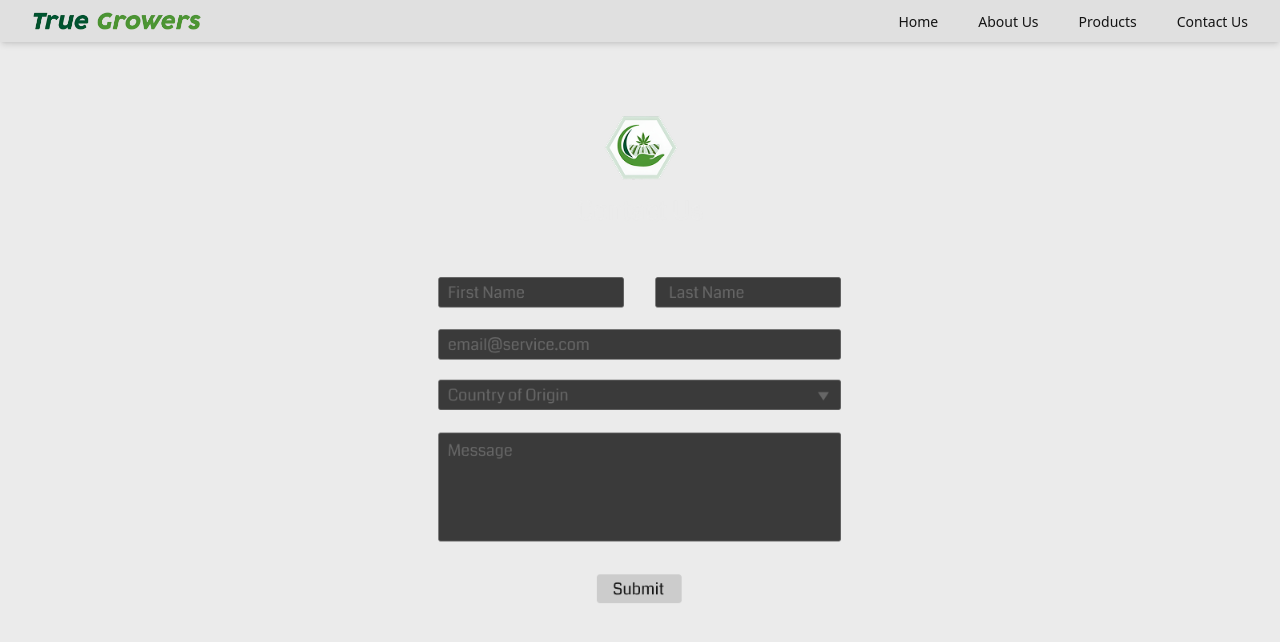
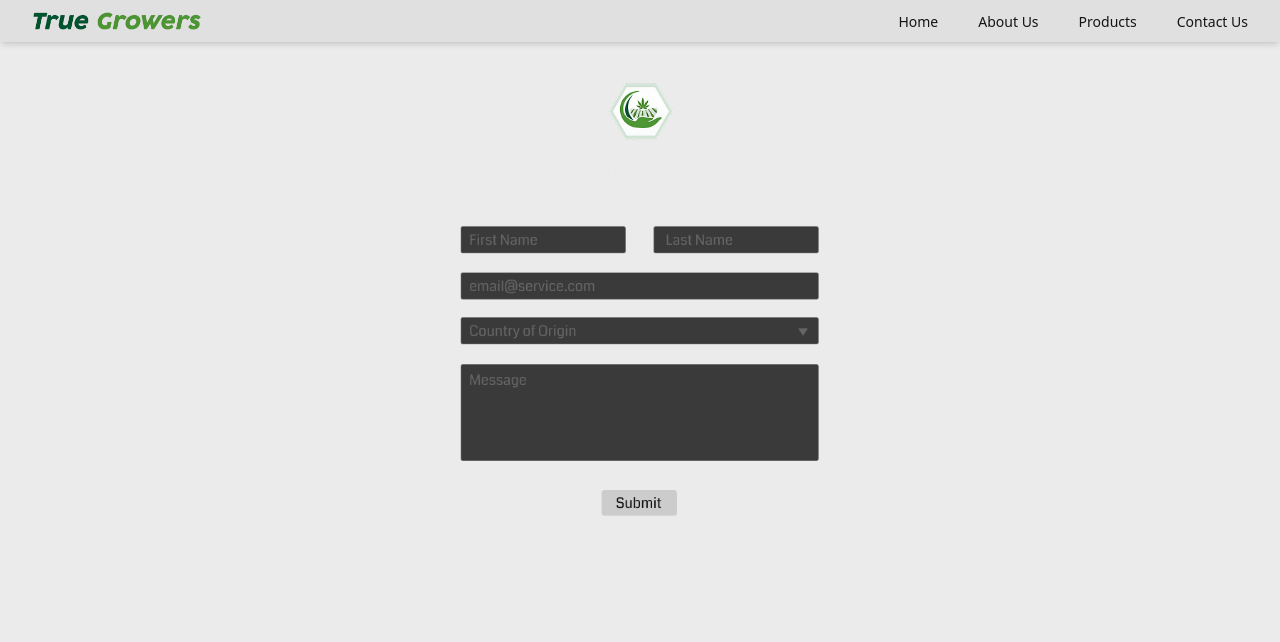
Before and after one commit to juliosantamariafgcu/True-Growers-Website, a Next.js app in the folder true-growers/: page /contact_us in a window 1280 px wide. Shown: the top 642 px of the page. Built offline with nearby package versions, Linux system fonts and the light colour scheme; a web font is replaced by a local one.

Commit message:
added missing page spacing

```diff
--- a/true-growers/src/app/contact_us/page.tsx
+++ b/true-growers/src/app/contact_us/page.tsx
@@ -4,12 +4,12 @@ import PageWrapper from "../wrapper";
 export default function Contact_Us() {
   return (
     <PageWrapper>
-        <div className="flex items-center justify-center mt-[50px]">
+        <div className="flex items-center justify-center mt-[20px] mb-2">
             <Image
                 src="/form-with-logo.png"
                 alt="Temp. Contact Form"
-                width={450}
-                height={450}
+                width={400}
+                height={400}
             />
         </div>
     </PageWrapper>
--- a/true-growers/src/app/page.tsx
+++ b/true-growers/src/app/page.tsx
@@ -35,7 +35,7 @@ export default function Home() {
         {/* Quote Section */}
         <div className="text-center my-12">
           <p className="font-normal text-2xl">
-            Cultivating innovation and quality in cannabis since 2021
+            "Cultivating innovation and quality in cannabis since 2021."
           </p>
         </div>
 
@@ -44,7 +44,8 @@ export default function Home() {
           {randomProducts.map((product) => (
             <div
               key={product.product_number}
-              className="rounded-xl p-4 bg-[#D2E4D6] dark:bg-[#36593D] hover:bg-[#4A9833] dark:hover:bg-[#346B24] transition-colors duration-300"
+              className="rounded-xl p-4 bg-[#D2E4D6] dark:bg-[#36593D] hover:bg-[#4A9833]
+              dark:hover:bg-[#346B24] transition-colors duration-300"
             >
               <div className="flex gap-4">
                 <Image
@@ -69,7 +70,8 @@ export default function Home() {
         <div className="flex justify-center pb-5">
           <Link
             href="/products"
-            className="button rounded py-2 px-6 font-medium bg-[#4A9833] dark:bg-[#015730] text-[#EBEBEB] hover:bg-[#346B24] dark:hover:bg-[#002816] transition-colors duration-300"
+            className="button rounded py-2 px-6 mb-6 font-medium bg-[#4A9833] dark:bg-[#015730]
+            text-[#EBEBEB] hover:bg-[#346B24] dark:hover:bg-[#002816] transition-colors duration-300"
           >
             More Products
           </Link>
@@ -79,6 +81,7 @@ export default function Home() {
         <LicensesAccordion />
 
       </div>
+    {/* Animation Wrapper */}
     </PageWrapper>
   );
 }
--- a/true-growers/src/app/products/[product_id]/page.tsx
+++ b/true-growers/src/app/products/[product_id]/page.tsx
@@ -51,7 +51,7 @@ export default async function ProductPage({
 
   return (
     <PageWrapper>
-      <div className="flex flex-col items-center">
+      <div className="flex flex-col items-center mb-6">
         {/* Back button */}
         <div className="w-[95%] max-w-5xl mb-4">
           <Link href="/products" className="text-[#439833] transition-colors duration-200 flex items-center">
--- a/true-growers/src/app/products/page.tsx
+++ b/true-growers/src/app/products/page.tsx
@@ -16,7 +16,7 @@ export default function ProductsPage() {
 
   return (
     <PageWrapper>
-      <div className="mx-auto max-w-5xl px-6 mt-20">
+      <div className="mx-auto max-w-5xl px-6 mt-20 mb-6">
         {/* Heading */}
         <div className="text-center mb-16">
           <h1 className="text-5xl">Products</h1>
```
